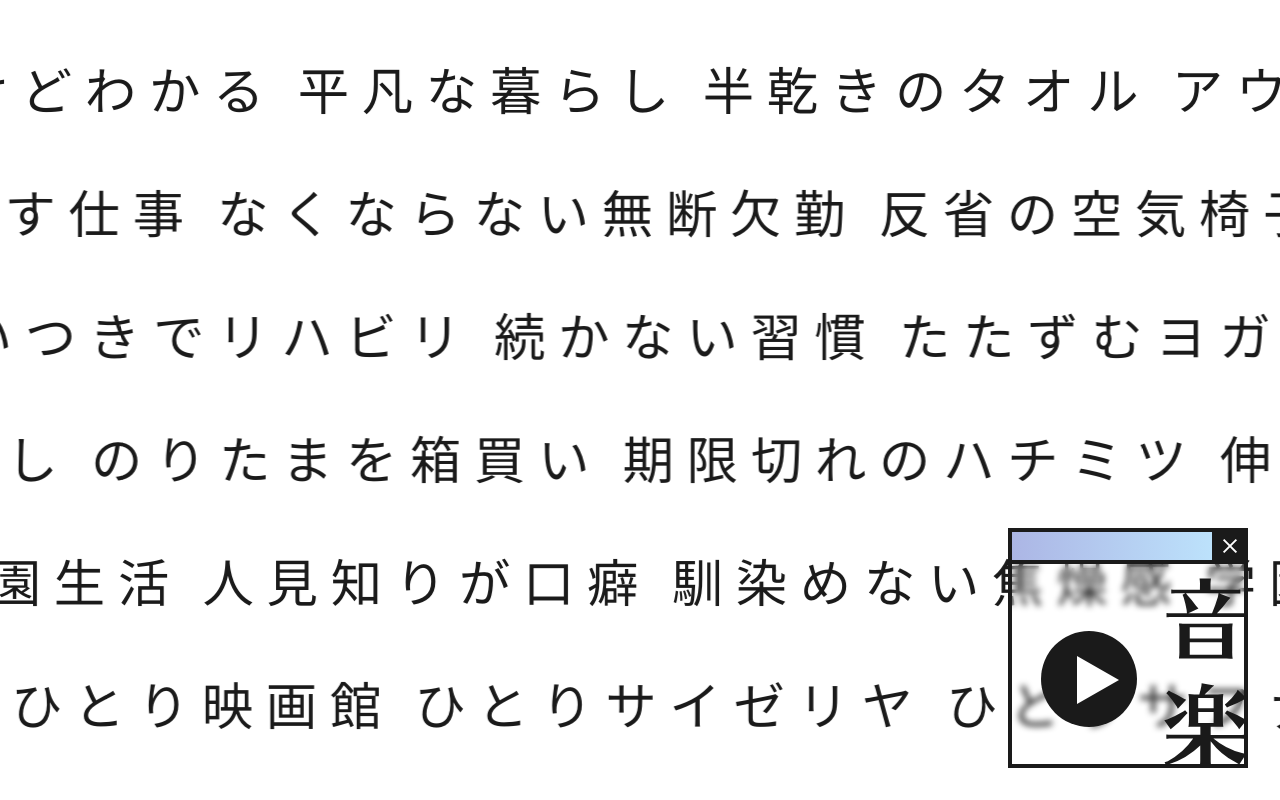
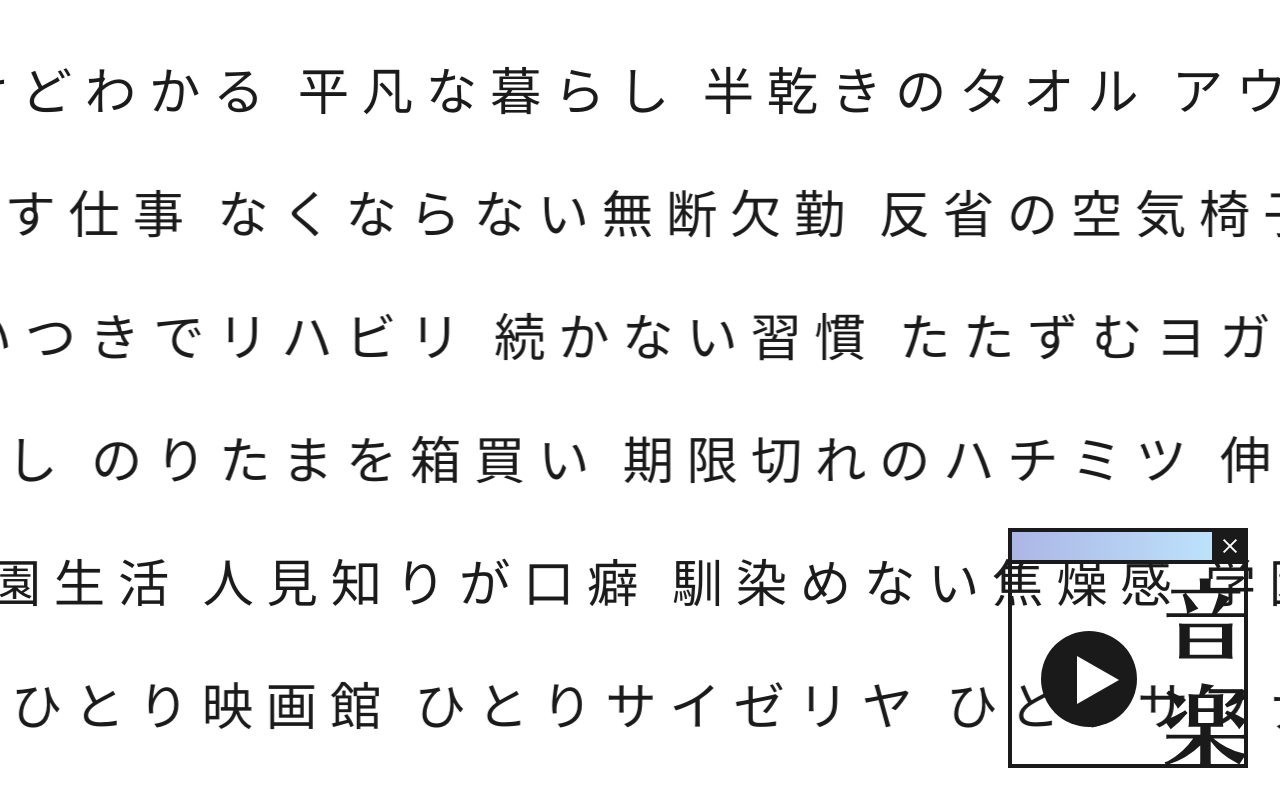
Before and after one commit to nishinoshake/wakaranai-but-wakaru, a website: page src/index.html in a window 1280 px wide. Drawn offline with Linux system fonts and the light colour scheme; a web font is replaced by a local one.

Commit message:
ブラーダサい

```diff
--- a/src/index.html
+++ b/src/index.html
@@ -107,9 +107,6 @@ body.is-playing .jacket__play:after {
   justify-content: space-between;
   flex-grow: 1;
   overflow: hidden;
-  background-color: rgba(255, 255, 255, 0.1);
-  -webkit-backdrop-filter: blur(3px);
-  backdrop-filter: blur(3px);
 }
 .jacket__close {
   width: calc(2rem + var(--border-width-sp));
```
